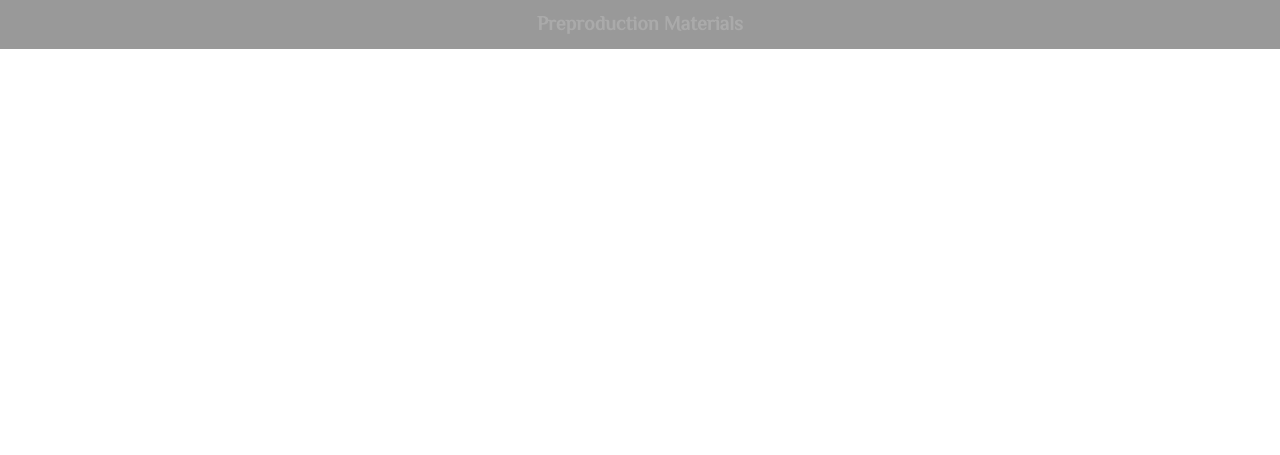
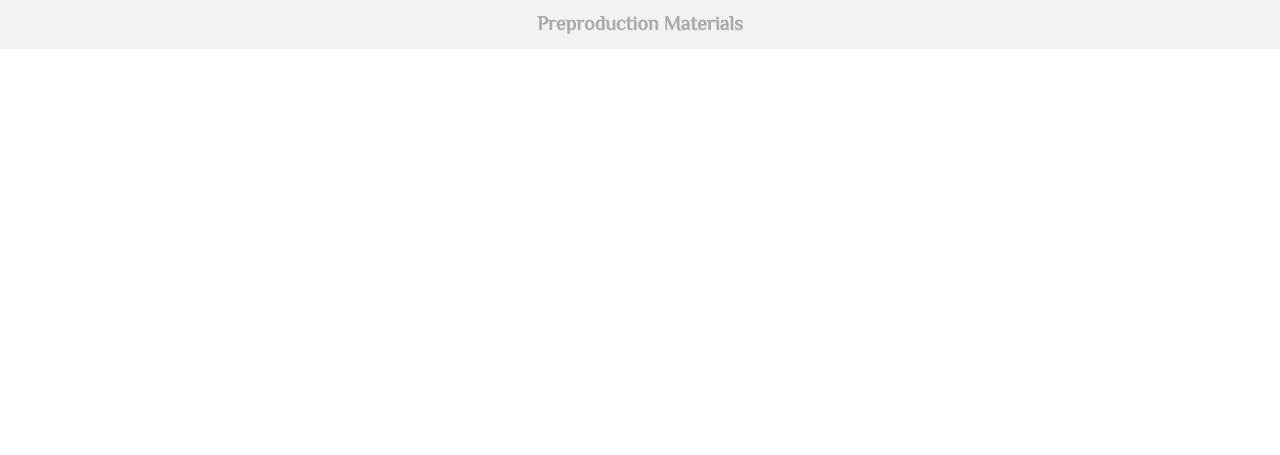
Before and after one commit to mattiser/PreproMats, a plain HTML site: page index.html in a window 1280 px wide. Shown: the part 345-800 px from the top of the page. Drawn offline with Linux system fonts and the light colour scheme.

Commit message:
Update index.html

```diff
--- a/index.html
+++ b/index.html
@@ -49,7 +49,7 @@ h4 {
   color: #aaaaaa;
   text-align: center;
   padding: 15px;
-  background-color: #999999;
+  background-color: #f2f2f2;
   margin: 0 auto;
     }
 p {
```
